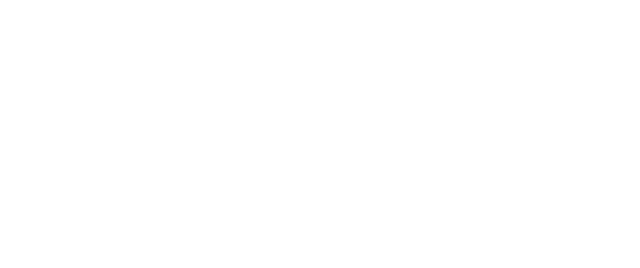
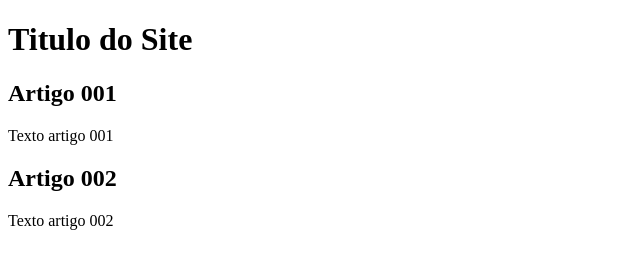
Before and after one commit to RomuloDeCassio/Site-Project---RomuloDeCassio, a plain HTML site: page index.html in a window 1280 px wide. Shown: the whole page, without its empty margins (0-640 px from the left). Drawn offline with Linux system fonts and the light colour scheme.

Commit message:
Updated 2

```diff
--- a/index.html
+++ b/index.html
@@ -1,11 +1,23 @@
 <!DOCTYPE html>
-<html lang="en">
+<html lang="pt-br">
 <head>
     <meta charset="UTF-8">
     <meta name="viewport" content="width=device-width, initial-scale=1.0">
-    <title>Document</title>
+    <title>TItulo do Site</title>
 </head>
 <body>
-
+    <main>
+        <Header>
+            <H1>Titulo do Site</H1>
+        </Header>
+        <article>
+            <h2>Artigo 001</h2>
+            <p>Texto artigo 001</p>
+        </article>
+        <article>
+            <h2>Artigo 002</h2>
+            <p>Texto artigo 002</p>
+        </article>
+    </main>
 </body>
 </html>
```
